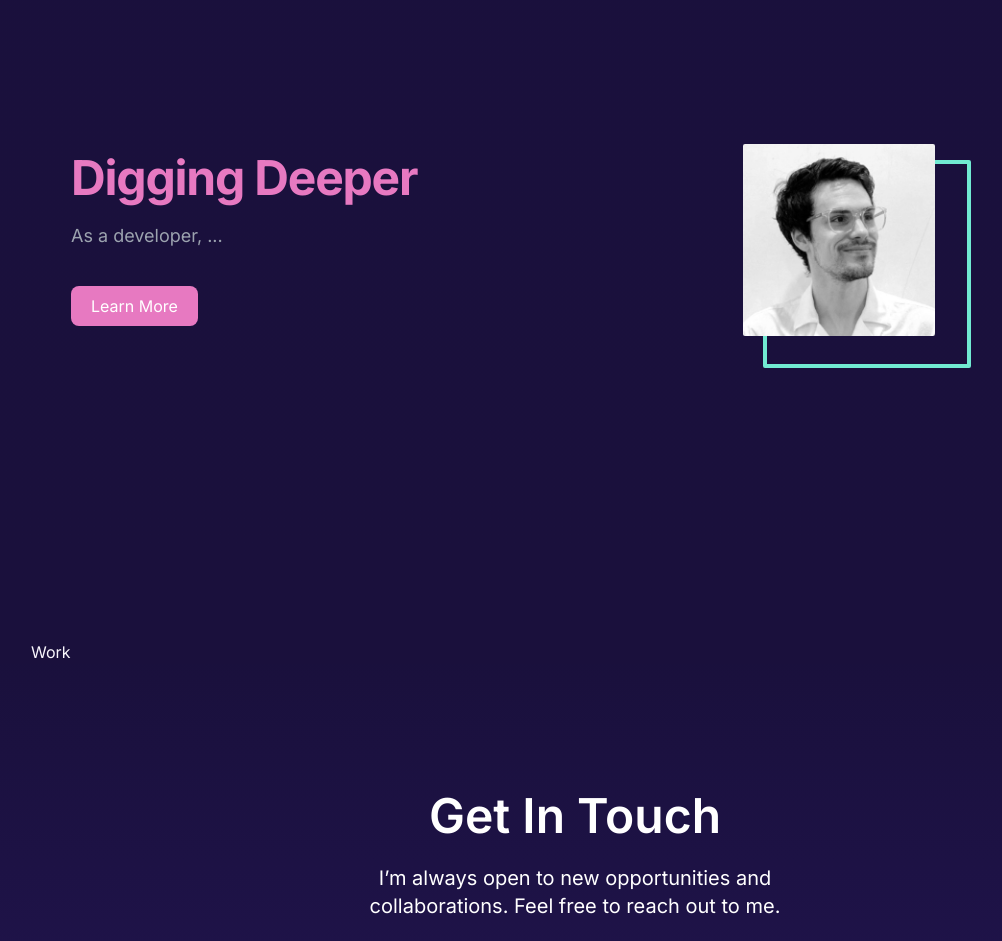
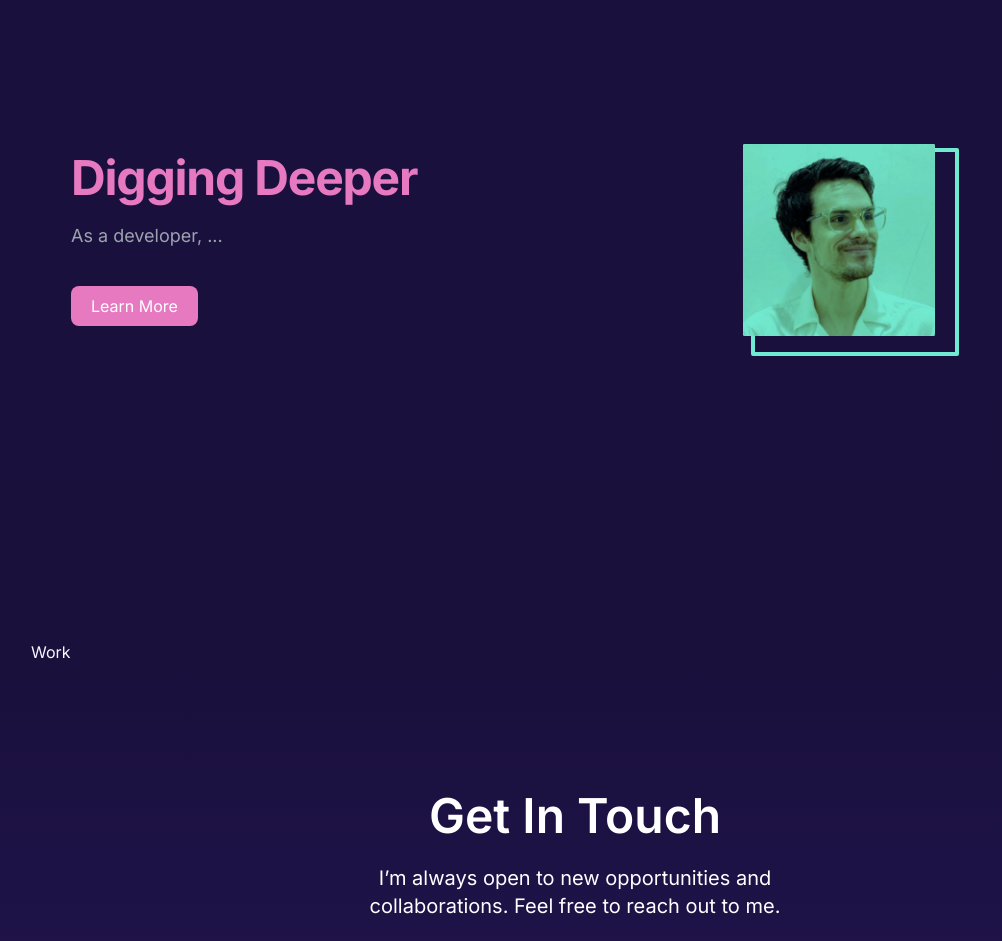
Before and after one commit to jmayheww/joshua-portfolio, a Next.js app: page / in a window 1280 px wide. Shown: the part 960-1901 px from the top of the page, without its empty margins (65-1067 px from the left). Built offline with nearby package versions, Linux system fonts and the light colour scheme.

Commit message:
add colored overlay to image and hover effect emulate brittany chiang portrait styling in tailwind

```diff
--- a/app/sections/About.js
+++ b/app/sections/About.js
@@ -18,16 +18,19 @@ export const About = () => {
         </div>
 
         {/* Image Section */}
-        <div className="order-first md:order-last relative max-w-md mx-auto w-52 h-52 md:w-68 md:h-68 lg:w-84 lg:h-84 bg-whatever-color-your-background-is p-2">
-          <div className="absolute -bottom-6 -right-7 w-full h-full border-4 border-success rounded-sm z-0"></div>
+        <div className="order-first md:order-last relative max-w-md mx-auto w-52 h-52 md:w-68 md:h-68 lg:w-84 lg:h-84 p-2">
+          <div className="absolute -bottom-3 -right-4 w-full h-full border-4 border-success rounded-sm z-0"></div>
+          <div className="relative w-full h-full z-10 overflow-hidden rounded-sm">
             <Image
               src="/images/headshot.jpg"
               alt="Developer Headshot"
               width={320}
               height={320}
               layout="intrinsic"
-            className="relative rounded-sm object-cover z-10 filter grayscale transition-transform duration-300 hover:-translate-x-2 hover:-translate-y-2 hover:scale-105 hover:shadow-xl hover:filter-none hover:mix-blend-normal"
+              className="transition-transform duration-300 hover:-translate-x-2 hover:-translate-y-2 hover:scale-105 hover:shadow-xl"
             />
+            <div className="absolute top-0 left-0 w-full h-full bg-success mix-blend-multiply hover:opacity-0 transition-opacity duration-300"></div>
+          </div>
         </div>
       </div>
     </section>
```
Lines whose indentation alone changed are shown as unchanged.
